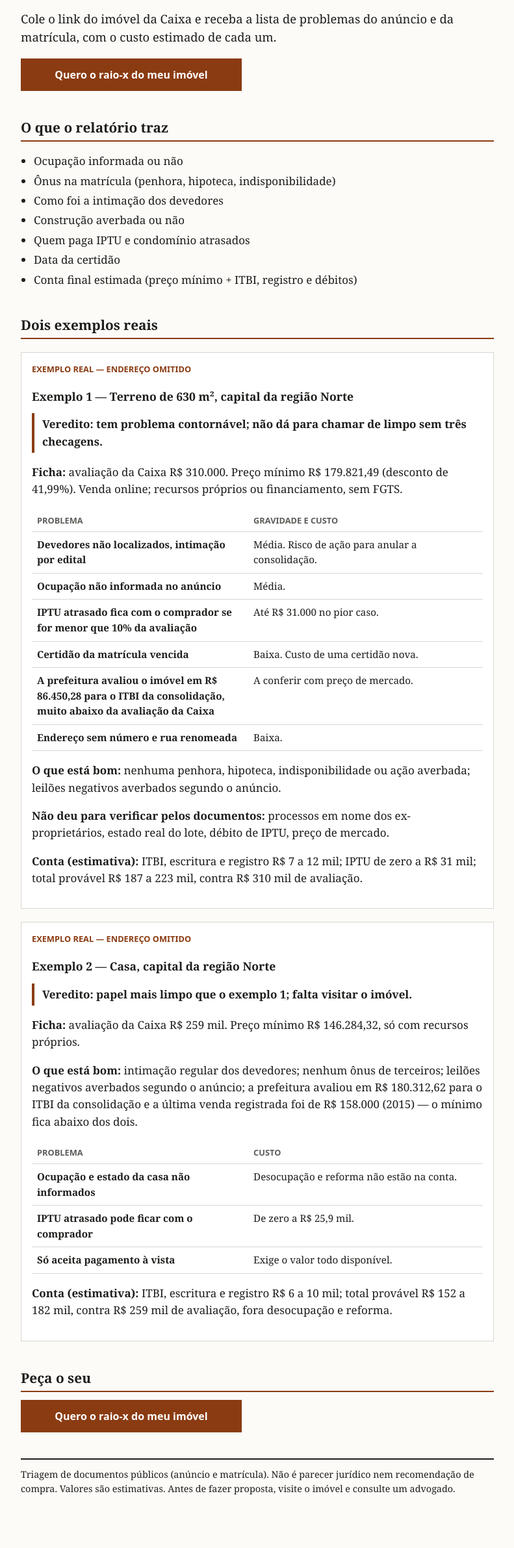
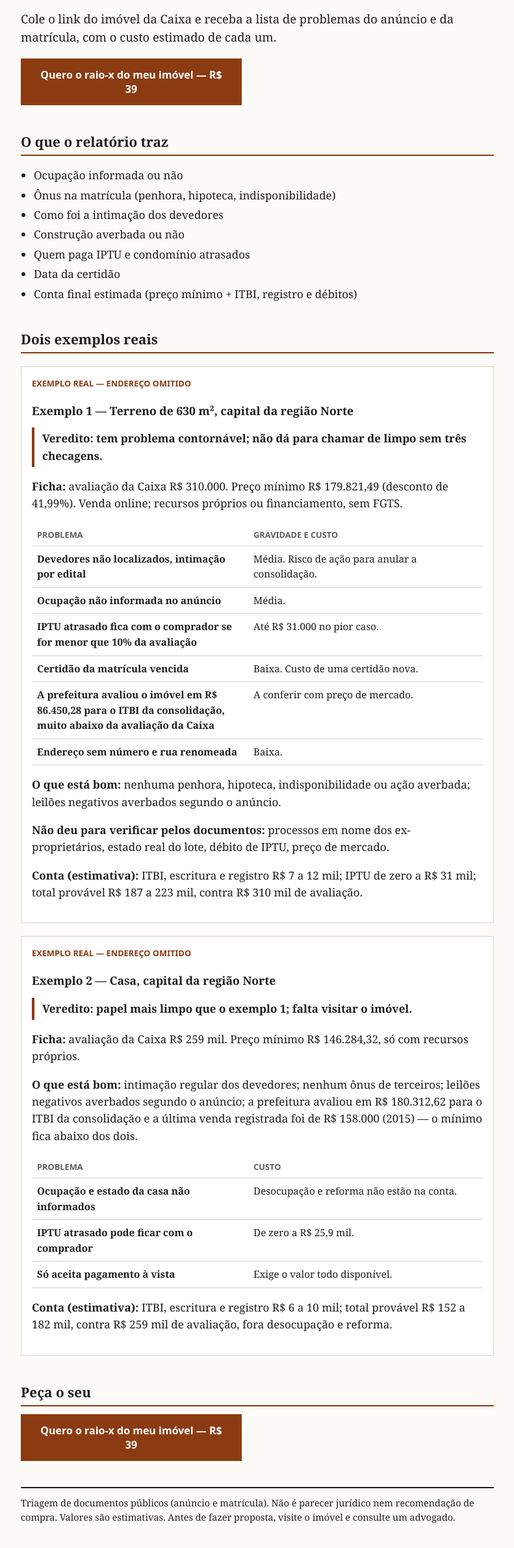
Before and after one commit to dashboard-escandinavia-capital/raio-x-imovel, a plain HTML site: page index.html in a window 1280 px wide. Shown: the part 85-2468 px from the top of the page at 65% size, without its empty margins (244-1035 px from the left). Before the commit the page ends 2428 px from the top, so only its background shows below. Drawn offline with Linux system fonts and the light colour scheme.

Commit message:
Botao com preco (constante PRECO) e texto do formulario

```diff
--- a/index.html
+++ b/index.html
@@ -46,7 +46,7 @@ footer{border-top:2px solid var(--txt);margin-top:40px;padding-top:12px;font-siz
 <div class="marca">Raio-X do Imóvel · fase de teste</div>
 <h1>Raio-X do Imóvel</h1>
 <p class="lead">Cole o link do imóvel da Caixa e receba a lista de problemas do anúncio e da matrícula, com o custo estimado de cada um.</p>
-<button type="button" class="abrir">Quero o raio-x do meu imóvel</button>
+<button type="button" class="abrir"><span class="rot-btn">Quero o raio-x do meu imóvel</span> — <span class="preco"></span></button>
 
 <h2>O que o relatório traz</h2>
 <ul>
@@ -100,9 +100,9 @@ footer{border-top:2px solid var(--txt);margin-top:40px;padding-top:12px;font-siz
 </section>
 
 <h2>Peça o seu</h2>
-<button type="button" class="abrir">Quero o raio-x do meu imóvel</button>
+<button type="button" class="abrir"><span class="rot-btn">Quero o raio-x do meu imóvel</span> — <span class="preco"></span></button>
 <form id="form" hidden>
-<p>Estamos em fase de teste. Os primeiros pedidos recebem o relatório de graça por e-mail.</p>
+<p>O pagamento ainda não está aberto. Estamos em fase de teste: os 5 primeiros pedidos recebem o relatório sem custo, por e-mail. Depois disso, o relatório custa <span class="preco"></span>.</p>
 <label for="imovel">Link ou número do imóvel na Caixa</label>
 <input id="imovel" name="imovel" required autocomplete="off">
 <label for="email">Seu e-mail</label>
@@ -115,6 +115,8 @@ footer{border-top:2px solid var(--txt);margin-top:40px;padding-top:12px;font-siz
 </main>
 <script>
 const DESTINO_FORMULARIO = "";
+const PRECO = "R$ 39";
+document.querySelectorAll(".preco").forEach(function(e){e.textContent = PRECO;});
 const form = document.getElementById("form");
 document.querySelectorAll(".abrir").forEach(function(b){
   b.addEventListener("click", function(){
```
